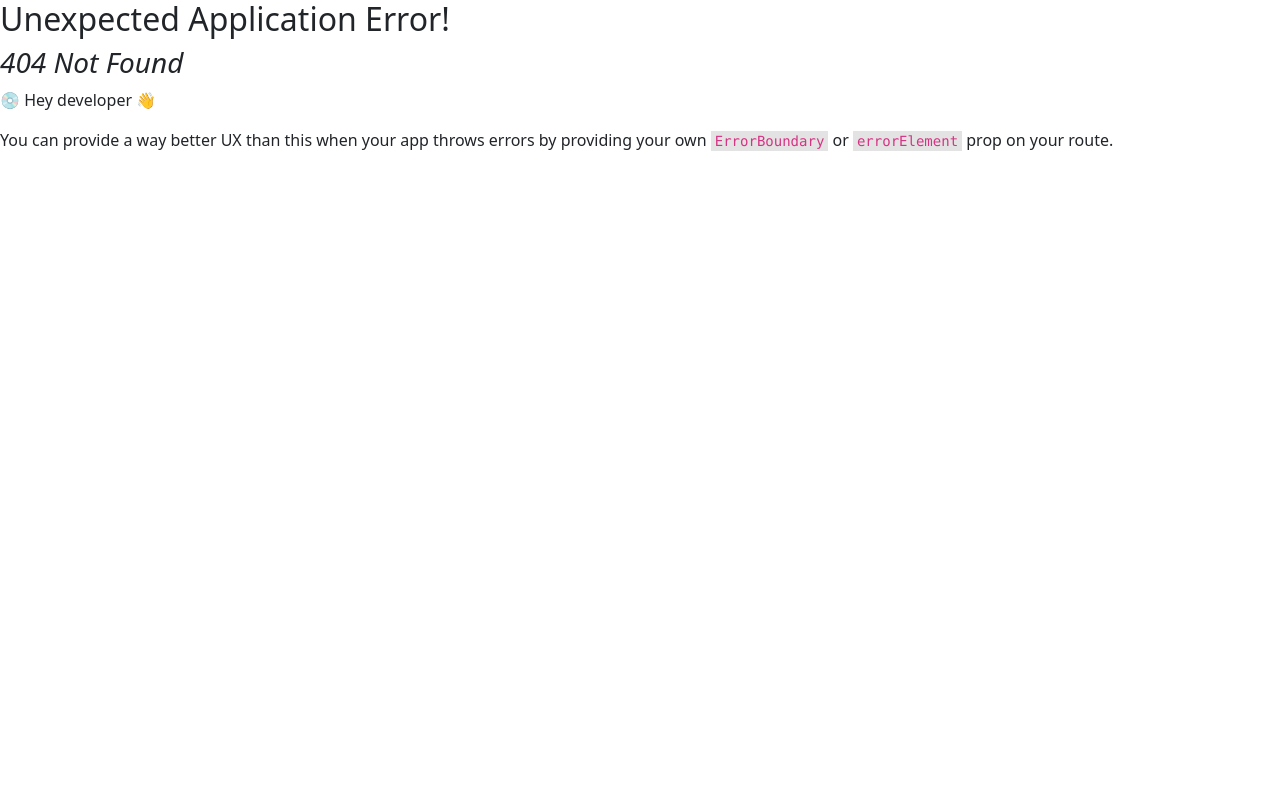
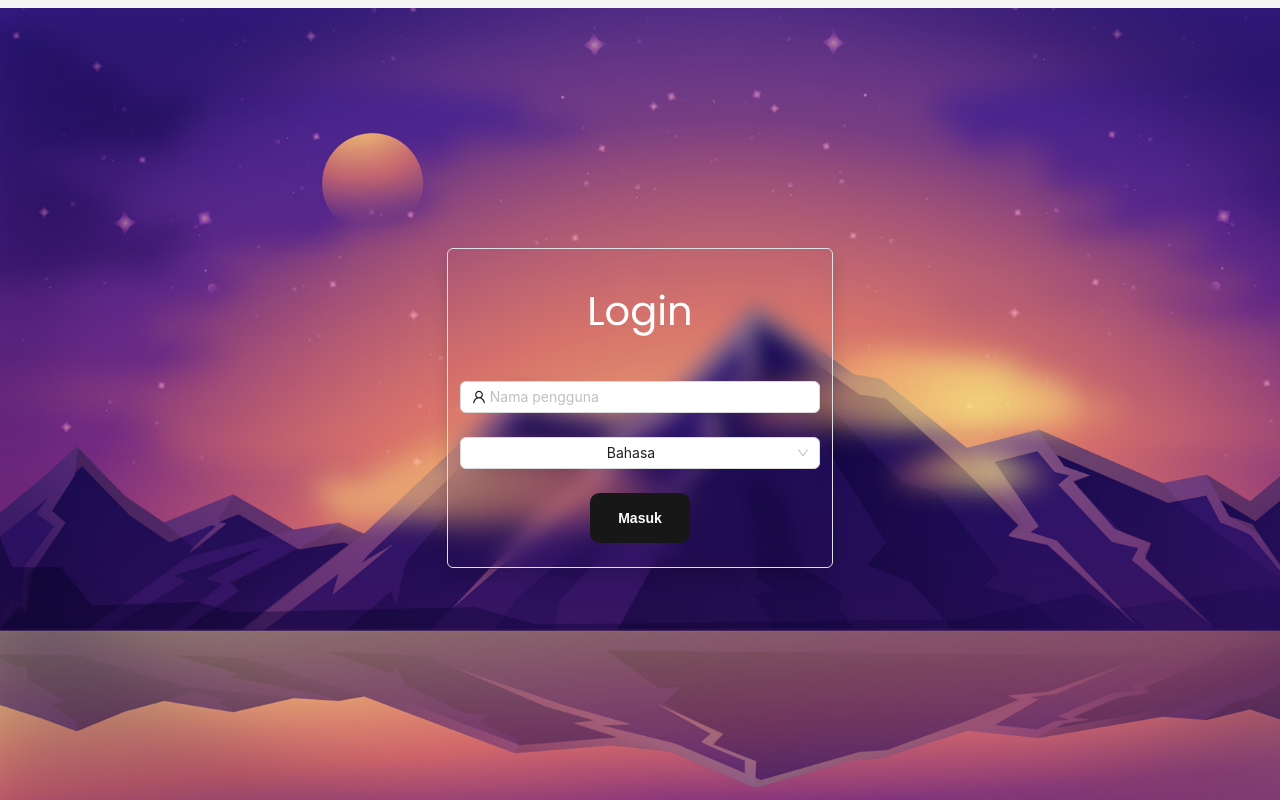
Before and after one commit to DannyASS/Portofolio, a React (Vite) app: page /Login in a window 1280 px wide. Before the commit this address had no page. Built offline with nearby package versions, Linux system fonts and the light colour scheme.

Commit message:
Feat : Login

```diff
--- a/src/components/shared/layout.jsx
+++ b/src/components/shared/layout.jsx
@@ -3,13 +3,23 @@ import { Outlet, useOutlet } from "react-router-dom"
 import Sidebar from "./navbar";
 import { Layout } from "antd";
 import { Content, Header } from "antd/es/layout/layout";
+import { useEffect, useState } from "react";
 
 const LayoutPage = () => {
+    const [dataOutlet, setDataOutlet] = useState(null)
     const getOutlet = useOutlet();
+
+    useEffect(() => {
+        if (getOutlet) {
+            setDataOutlet(getOutlet.props.children.props.match.route)
+        }
+    },[getOutlet])
+
+    console.log("outlet :", getOutlet)
     return(
         <div>
             <Layout>
-                <Sidebar />
+                {dataOutlet?.navbar && <Sidebar />}
                 <Layout>
                     <Content className="p-2 outlet" id="rooting">
                         <Outlet />
--- a/src/components/shared/navbar.jsx
+++ b/src/components/shared/navbar.jsx
@@ -26,7 +26,7 @@ const Sidebar = () => {
                 <img className="logoDas" src="/image/programmer.png"/>
             </div>
             <Menu theme="dark">
-                {dataMenu.map((item)=> {
+                {dataMenu.filter((item) => item.hideMenu == false).map((item)=> {
                     return(
                         <Menu.Item key={item.title} icon={item.icon}>
                             <Link className="linkMenu" to={item.path}>{item.title}</Link>
--- a/src/components/shared/subComponent/welcome.jsx
+++ b/src/components/shared/subComponent/welcome.jsx
@@ -17,7 +17,7 @@ const WelcomeTrans = () => {
             transition={{ duration: 1, delay: 0.5 }}
           >
             {/* Selamat Datang! */}
-            {ls.welcome}
+            {`${ls.welcome} ${localStorage.getItem('data')} !`}
           </motion.h1>
           <motion.p
             initial={{ y: -20, opacity: 0 }}
--- a/src/language/en.json
+++ b/src/language/en.json
@@ -15,7 +15,7 @@
       "Profile": {
         "desc": "I'm Danny Anthonyo, a dedicated junior .NET developer in developing web-based applications using .NET technology. I have knowledge of javascript, React JS, Jquery, C# programming language and ASP.Net Framework. I have participated in several software development projects using .Net technology."
       },
-      "welcome": "Welcome!",
+      "welcome": "Welcome ",
       "p1": "Enjoy Exploring My CV...",
       "h1" : "Activity"
     },
@@ -74,7 +74,8 @@
     "menu" : {
         "home" : "Introduction",
         "profile" : "Profile",
-        "project" : "Project"
+        "project" : "Project",
+        "login" : "Login"
     },
     "language" : {
     "id" : "Indonesian",
@@ -82,5 +83,13 @@
     "jpn" : "Japan",
     "title1" : "Language"
     },
-    "commingSoon" : "Coming Soon"
+    "commingSoon" : "Coming Soon",
+    "login" : {
+        "username" : "Username",
+        "language" : "Language",
+        "title1" : "Login",
+        "error1" : "Please input your Username!",
+        "error2" : "Please select language",
+        "button1" : "Log In"
+    }
 }
--- a/src/language/id.json
+++ b/src/language/id.json
@@ -15,7 +15,7 @@
         "Profile" : {
             "desc" : "Saya Danny Anthonyo seorang junior developer .NET yang berdedikasi dalam mengembangkan aplikasi berbasis web menggunakan teknologi .NET. Saya memiliki pengetahuan tentang javascript, React JS, Jquery, bahasa pemograman C# dan kerangka Kerja ASP.Net. Saya telah mengikuti beberapa project pegembangan perangkat lunak menggunakan teknologi .Net"
         },
-        "welcome" : "Selamat Datang!",
+        "welcome" : "Selamat Datang ",
         "p1" : "Enjoy Explore My CV...",
         "h1" : "Aktifitas"
     },
@@ -74,7 +74,8 @@
     "menu" : {
         "home" : "Pengenalan",
         "profile" : "Profil",
-        "project" : "Projek"
+        "project" : "Projek",
+        "login" : "Masuk"
     },
     "language" : {
       "id" : "Bahasa",
@@ -82,5 +83,13 @@
       "jpn" : "Jepang",
       "title1" : "Bahasa"
     },
-    "commingSoon" : "Segera Hadir"
+    "commingSoon" : "Segera Hadir",
+    "login" : {
+        "username" : "Nama pengguna",
+        "language" : "Bahasa",
+        "title1" : "Login",
+        "error1" : "Mahon input nama pengguna!",
+        "error2" : "Mohon pilih bahasa",
+        "button1" : "Masuk"
+    }
 }
--- a/src/language/jpn.json
+++ b/src/language/jpn.json
@@ -15,7 +15,7 @@
         "Profile" : {
             "desc" : "私はDanny Anthonyoです。.NET技術を使用したWebベースのアプリケーションの開発に専念しているジュニア.NET開発者です。javascript、React JS、Jquery、C#プログラミング言語、ASP.Netフレームワークの知識があります。.Net技術を使用したソフトウェア開発プロジェクトにいくつか参加してきました。"
         },
-        "welcome" : "ようこそ！",
+        "welcome" : "ようこそ ",
         "p1" : "履歴書探索を楽しもう",
         "h1" : "アクティビティ"
     },
@@ -74,7 +74,8 @@
     "menu" : {
         "home" : "はじめに",
         "profile" : "プロフィール",
-        "project" : "プロジェクト"
+        "project" : "プロジェクト",
+        "login" : "ログイン"
     },
     "language" : {
         "id" : "インドネシア",
@@ -82,5 +83,13 @@
         "jpn" : "日本語",
         "title1" : "言語"
     },
-    "commingSoon" : "近日公開"
+    "commingSoon" : "近日公開",
+    "login" : {
+        "username" : "ユーザー名",
+        "language" : "言語",
+        "title1" : "ログイン",
+        "error1" : "ユーザー名を入力してください！",
+        "error2" : "言語を選択してください!",
+        "button1" : "ログイン"
+    }
 }
--- /dev/null
+++ b/src/pages/login/components/formLogin.jsx
@@ -0,0 +1,66 @@
+
+import { UserOutlined } from '@ant-design/icons';
+import { Form, Input, Select } from 'antd';
+import '../style.scss'
+import { useNavigate } from 'react-router-dom';
+import { LangConfig, language } from '../../../language/langConfig';
+import { useEffect, useState } from 'react';
+
+const FormLogin = () => {
+    const navigate = useNavigate()
+    const ls = LangConfig().login
+    const dataLs = language;
+    const [selectValue, setSelectValue] = useState();
+    const handleFinish = (event) => {
+        console.log("event :",event)
+        localStorage.setItem('data', event.username);
+        navigate('/');
+
+    }
+    const handleSelect = (data) => {
+        localStorage.setItem('locale', data);
+        window.location.reload()
+    }
+
+    useEffect(() => {
+        console.log("masuk gak?");
+    },[selectValue])
+    return(
+        <Form
+            name="normal_login"
+            className="login-form"
+            initialValues={{ remember: true }}
+            onFinish={handleFinish}
+            >
+            <Form.Item
+                name="username"
+                rules={[{ required: true, message: ls.error1 }]}
+            >
+                <Input prefix={<UserOutlined className="site-form-item-icon" />} placeholder={ls.username} />
+            </Form.Item>
+            <Form.Item
+                name="language"
+                // rules={[{ message: ls.error2 }]}
+            >
+                <Select placeholder ={ls.language} onSelect={(item) => handleSelect(item)} defaultValue={localStorage.getItem('locale')?? 'id'}>
+                    {dataLs.map((item) => {
+                        return(
+                            <Select.Option value={item.code}>{item.name}</Select.Option>
+                        )
+                    })}
+                </Select>
+            </Form.Item>
+            <Form.Item>
+                <button type='submit'><span class="circle1"></span>
+                    <span class="circle2"></span>
+                    <span class="circle3"></span>
+                    <span class="circle4"></span>
+                    <span class="circle5"></span>
+                    <span class="text">{ls.button1}</span>
+                </button>
+            </Form.Item>
+        </Form>
+    )
+}
+
+export default FormLogin
--- /dev/null
+++ b/src/pages/login/login.jsx
@@ -0,0 +1,25 @@
+import React from 'react';
+import { Col, Row } from 'react-bootstrap';
+import FormLogin from './components/formLogin';
+import './style.scss'
+import { LangConfig } from '../../language/langConfig';
+
+const LoginPage = () => {
+const ls = LangConfig().login
+  return (
+        <div>
+            <Row className='loginContent'>
+                <Col className='loginCol border rounded shadow' xs={12}>
+                    <Row>
+                        <h1 className='h2Login'>{ls.title1}</h1>
+                    </Row>
+                    <Row>
+                        <FormLogin />
+                    </Row>
+                </Col>
+            </Row>
+        </div>
+  );
+};
+
+export default LoginPage;
--- /dev/null
+++ b/src/pages/login/style.scss
@@ -0,0 +1,80 @@
+@import url('https://fonts.googleapis.com/css2?family=Poppins&display=swap');
+
+.loginContent {
+    height: 100vh;
+    justify-content: center;
+    align-items: center;
+    display: flex;
+    background-image: url('/image/background.jpg');
+    background-size: cover;
+}
+
+.loginCol {
+    max-width: 30%;
+    // height: 40%;
+    font-family: 'Poppins', 'sans-serif';
+    justify-content: center;
+    align-items: center;
+    text-align: center;
+    backdrop-filter: blur(10px);
+}
+
+.h2Login{
+    display: block;
+    color: white;
+    padding: 10%;
+}
+
+button {
+    font-family: Arial, Helvetica, sans-serif;
+    font-weight: bold;
+    color: white;
+    background-color: #171717;
+    padding: 1em 2em;
+    border: none;
+    border-radius: .6rem;
+    position: relative;
+    cursor: pointer;
+    overflow: hidden;
+  }
+
+  button span:not(:nth-child(6)) {
+    position: absolute;
+    left: 50%;
+    top: 50%;
+    transform: translate(-50%, -50%);
+    height: 30px;
+    width: 30px;
+    background-color: #0c66ed;
+    border-radius: 50%;
+    transition: .6s ease;
+  }
+
+  button span:nth-child(6) {
+    position: relative;
+  }
+
+  button span:nth-child(1) {
+    transform: translate(-3.3em, -4em);
+  }
+
+  button span:nth-child(2) {
+    transform: translate(-6em, 1.3em);
+  }
+
+  button span:nth-child(3) {
+    transform: translate(-.2em, 1.8em);
+  }
+
+  button span:nth-child(4) {
+    transform: translate(3.5em, 1.4em);
+  }
+
+  button span:nth-child(5) {
+    transform: translate(3.5em, -3.8em);
+  }
+
+  button:hover span:not(:nth-child(6)) {
+    transform: translate(-50%, -50%) scale(4);
+    transition: 1.5s ease;
+  }
--- a/src/utils/router/objectRouter.jsx
+++ b/src/utils/router/objectRouter.jsx
@@ -6,6 +6,7 @@ import { Person2, Dashboard, Web } from "@mui/icons-material";
 import DashboardPage from "../../pages/dashboard/dashboard";
 import { LangConfig } from "../../language/langConfig";
 import MyProject from "../../pages/projects/project";
+import LoginPage from "../../pages/login/login";
 
 const ls = LangConfig().menu
 export const objectRouter = {
@@ -14,21 +15,32 @@ export const objectRouter = {
         path : "/",
         element : <DashboardPage />,
         navbar: true,
-        icon: <Dashboard />
+        icon: <Dashboard />,
+        hideMenu : false
     },
     profile : {
         title : ls.profile,
         path : "/Profile",
         element : <ProfilePage />,
         navbar: true,
-        icon: <Person2 />
+        icon: <Person2 />,
+        hideMenu : false
     },
     project : {
         title : ls.project,
         path : "/Project",
         element : <MyProject />,
         navbar: true,
-        icon: <Web />
+        icon: <Web />,
+        hideMenu : false
+    },
+    login : {
+        title : ls.login,
+        path : "/Login",
+        element : <LoginPage />,
+        navbar: false,
+        icon: <Web />,
+        hideMenu : true
     },
 }
 
```
Also changed, not shown: public/image/backgrounLogin.jpg (added), public/image/background.jpg (added).
